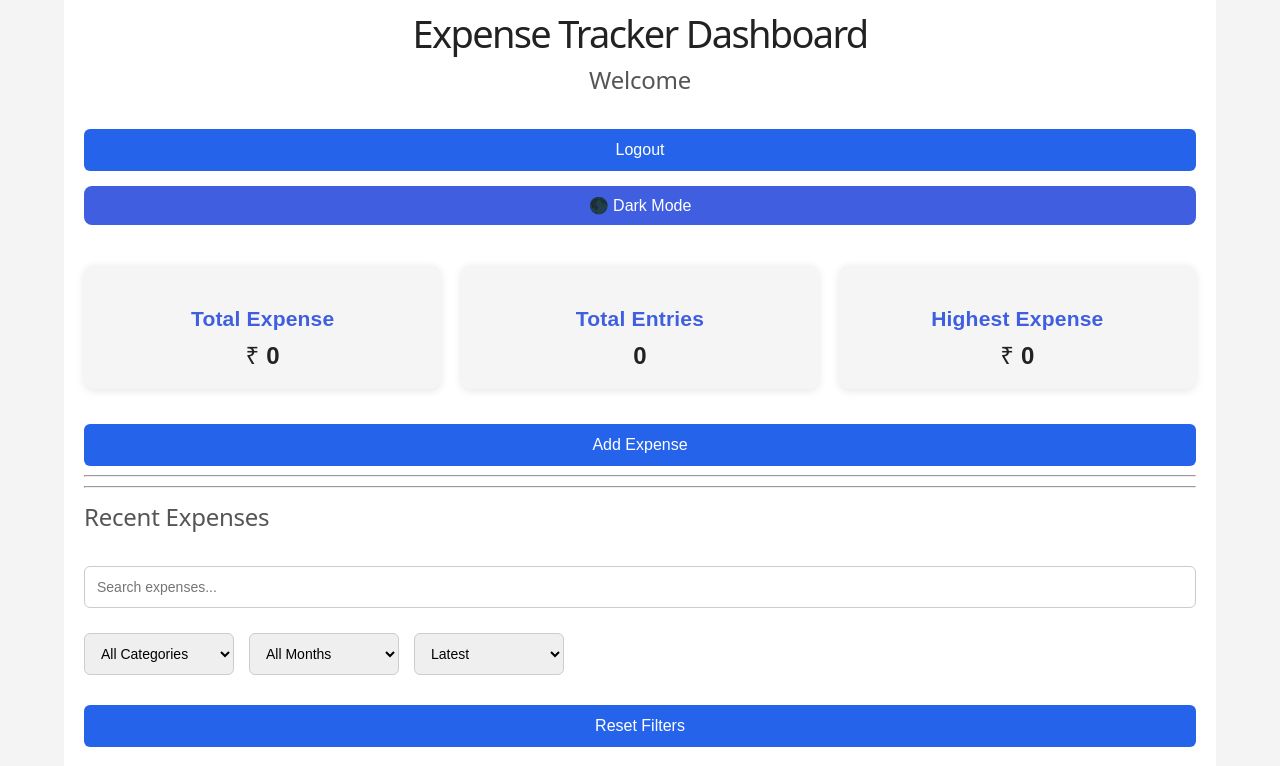
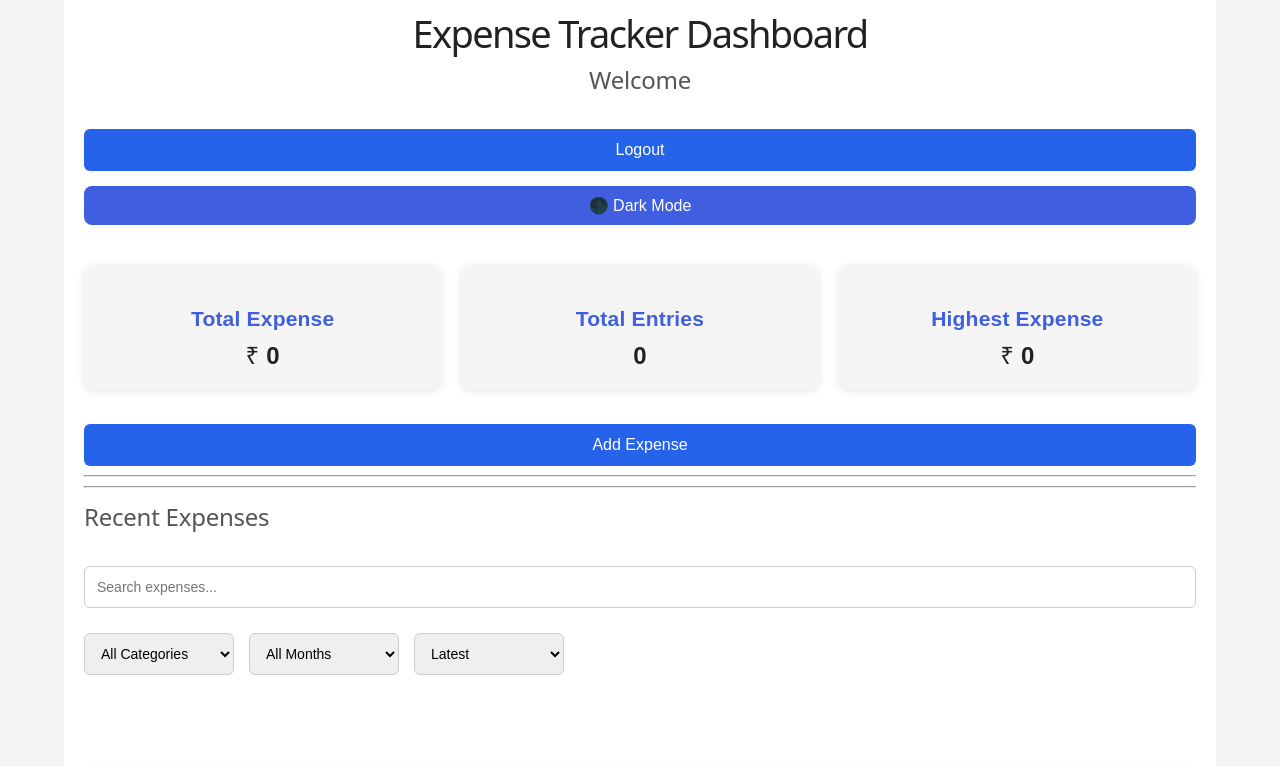
Before and after one commit to rajaryan26940-del/Expense-Tracker, a React app in the folder frontend/: page /dashboard in a window 1280 px wide. Shown: the top 766 px of the page. Built offline with nearby package versions, Linux system fonts and the light colour scheme; no server answers; sample sign-in values are in the browser's storage; the HTML template or start-up script is replaced by a standard one.

Commit message:
Show reset filters button only when needed

```diff
--- a/frontend/src/pages/Dashboard.jsx
+++ b/frontend/src/pages/Dashboard.jsx
@@ -358,9 +358,14 @@ if (Number(amount) <= 0) {
             Lowest Amount
           </option>
         </select>
-        <button onClick={handleResetFilters}>
-  Reset Filters
-</button>
+        {(search ||
+  filterCategory !== "All" ||
+  selectedMonth !== "All" ||
+  sortOption !== "latest") && (
+  <button onClick={handleResetFilters}>
+    Reset Filters
+  </button>
+)}
       </div>
 
       <br />
```
